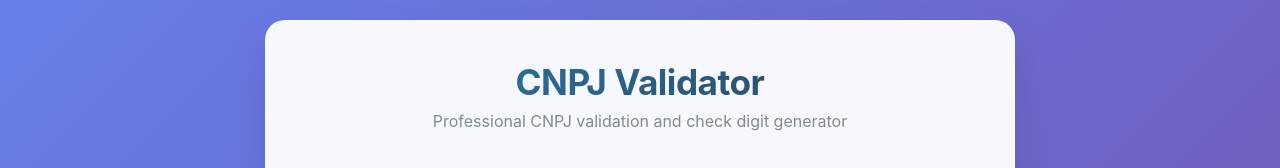
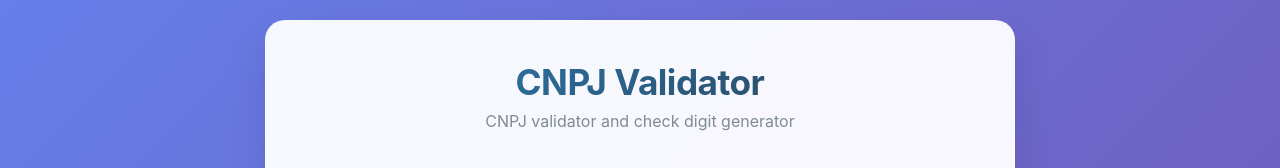
Before and after one commit to Abe85/cnpj-validator, a plain HTML site: page index.html in a window 1280 px wide. Shown: the top 168 px of the page. Drawn offline with Linux system fonts and the light colour scheme.

Commit message:
Update index.html

```diff
--- a/index.html
+++ b/index.html
@@ -421,7 +421,7 @@
     <div class="app-container">
         <div class="app-header">
             <h1 class="app-title">CNPJ Validator</h1>
-            <p class="app-subtitle">Professional CNPJ validation and check digit generator</p>
+            <p class="app-subtitle">CNPJ validator and check digit generator</p>
         </div>
 
         <div class="input-section">
```
